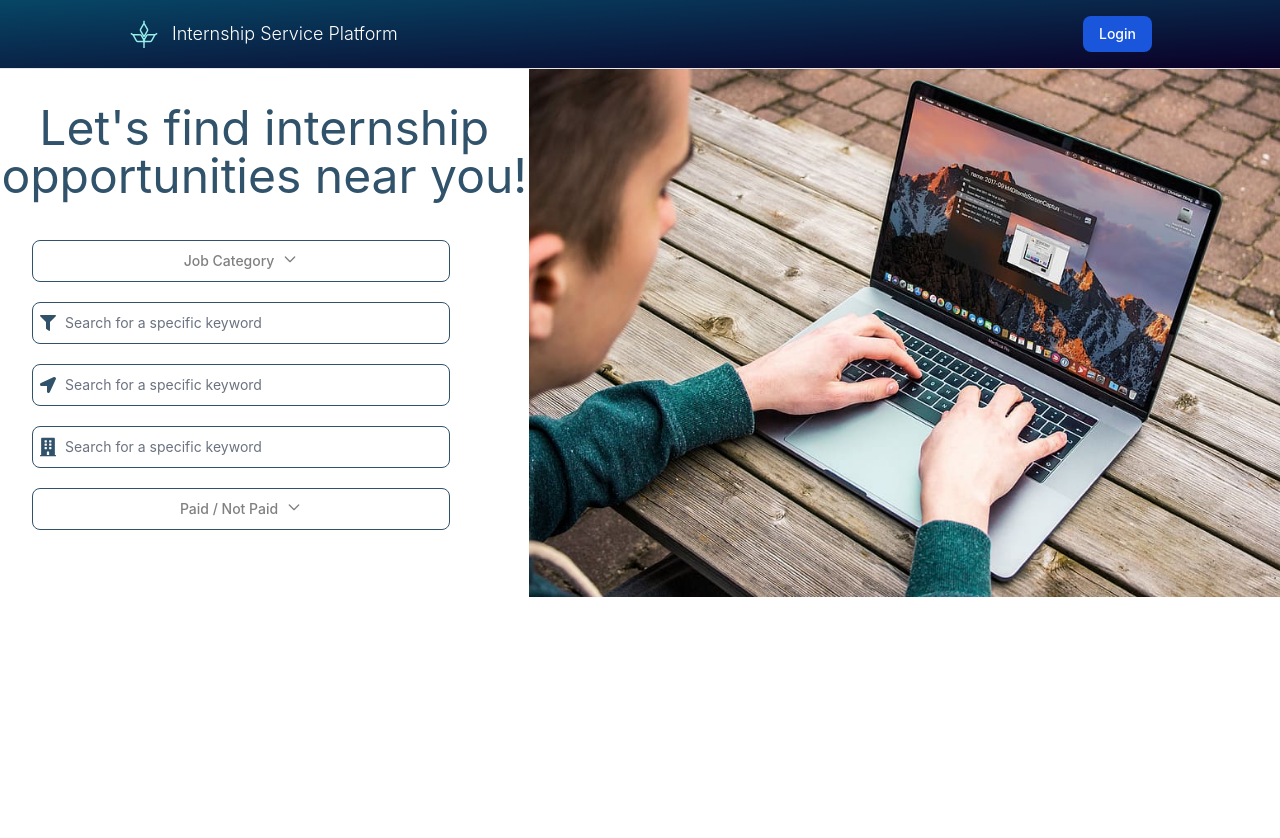
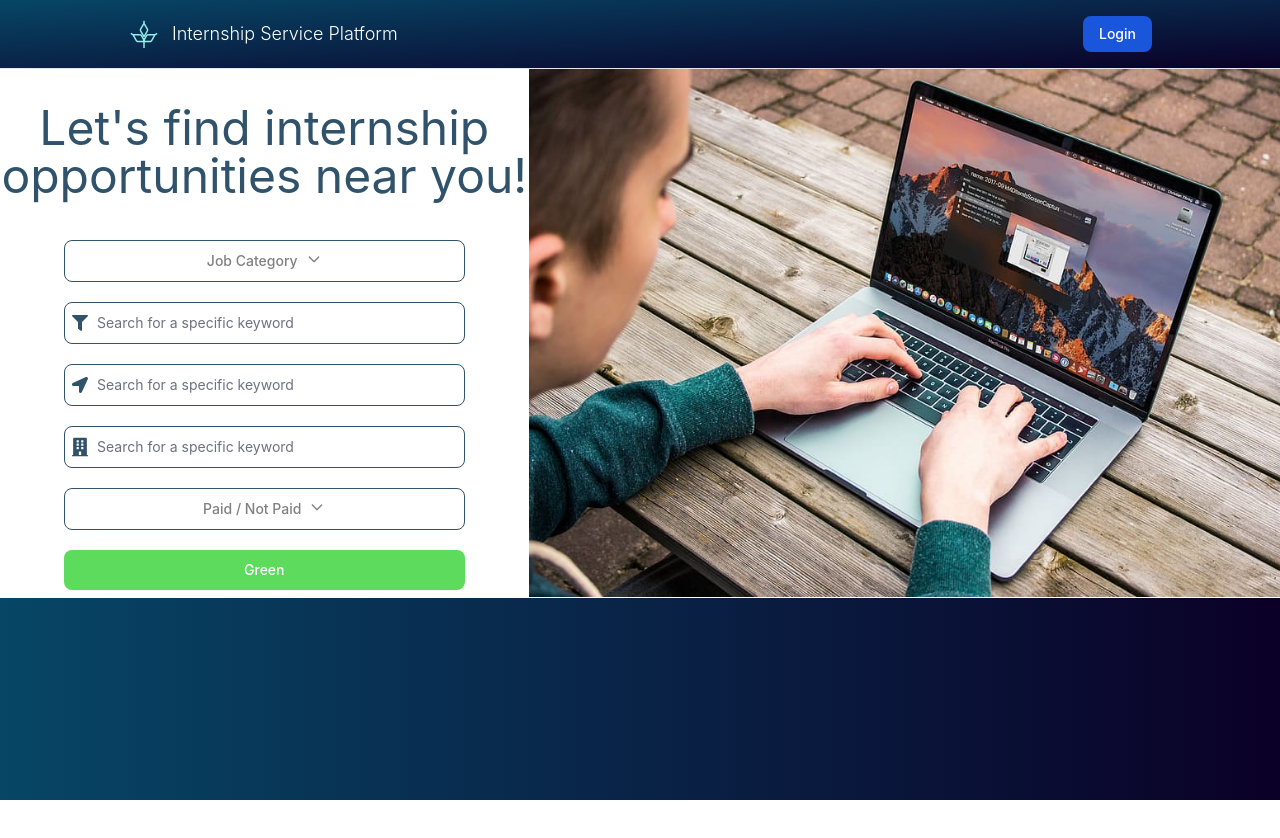
Before and after one commit to alexabainza/internship-app, a React (Vite) app in the folder frontend/: page /filter in a window 1280 px wide. Shown: the top 838 px of the page. After the commit the page ends 800 px from the top, so only its background shows below. Built offline with nearby package versions, Linux system fonts and the light colour scheme.

Commit message:
added button tio filter screen

```diff
--- a/frontend/src/pages/FilterAhead.jsx
+++ b/frontend/src/pages/FilterAhead.jsx
@@ -1,21 +1,27 @@
 import React from "react";
-import { Dropdown } from "flowbite-react";
+import { Button, Dropdown } from "flowbite-react";
 import { FaFilter, FaLocationArrow, FaBuilding } from "react-icons/fa";
-import person from "../assets/persontyping.jpg"
+import person from "../assets/persontyping.jpg";
 const FilterAhead = () => {
   return (
-    <div className="mt-16 flex flex-row min-h-screen bg-white">
-      <div className="pt-10 w-1/2 flex flex-col gap-10">
-        <h1 className="text-[#30526A] text-center text-5xl ">Let's find internship opportunities near you!</h1>
+    <div className="mt-16 flex flex-row max-h-screen bg-white justify-center">
+      <div className="pt-10 w-1/2 flex flex-col gap-10 items-center">
+        <h1 className="text-[#30526A] text-center text-5xl ">
+          Let's find internship opportunities near you!
+        </h1>
 
-        <div className="px-8 flex flex-col gap-5">
+        <div className="px-16 flex flex-col gap-5 w-full">
           <Dropdown
             placement=""
             label="Job Category"
             className="bg-white "
             dismissOnClick={false}
-          style={{ width: '90%',  backgroundColor: "white", color: "gray", borderColor: "#30526A" }}
-
+            style={{
+              width: "100%",
+              backgroundColor: "white",
+              color: "gray",
+              borderColor: "#30526A",
+            }}
           >
             <Dropdown.Item>Advertising and Marketing</Dropdown.Item>
             <Dropdown.Item>Aerospace</Dropdown.Item>
@@ -32,7 +38,7 @@ const FilterAhead = () => {
               placeholder="Search for a specific keyword"
               required
               style={{
-                width: "90%",
+                width: "100%",
                 backgroundColor: "white",
                 color: "gray",
                 borderColor: "#30526A",
@@ -48,7 +54,7 @@ const FilterAhead = () => {
               placeholder="Search for a specific keyword"
               required
               style={{
-                width: "90%", // Adjusted width to match the other inputs
+                width: "100%",
                 backgroundColor: "white",
                 color: "gray",
                 borderColor: "#30526A",
@@ -65,7 +71,7 @@ const FilterAhead = () => {
               placeholder="Search for a specific keyword"
               required
               style={{
-                width: "90%", // Adjusted width to match the other inputs
+                width: "100%",
                 backgroundColor: "white",
                 color: "gray",
                 borderColor: "#30526A",
@@ -74,21 +80,32 @@ const FilterAhead = () => {
             <FaBuilding className="absolute top-1/2 transform -translate-y-1/2 left-2 h-6 text-[#30526A]" />
           </div>
 
-
           <Dropdown
             label="Paid / Not Paid"
             className="bg-white"
             dismissOnClick={false}
-          style={{ width: '90%', backgroundColor: "white", color: "gray", borderColor: "#30526A"}}
+            style={{
+              width: "100%",
+              backgroundColor: "white",
+              color: "gray",
+              borderColor: "#30526A",
+            }}
           >
             <Dropdown.Item>Paid</Dropdown.Item>
             <Dropdown.Item>Not Paid</Dropdown.Item>
           </Dropdown>
+
+          <button
+            style={{ width: "100%" }}
+            type="button"
+            class="text-white bg-[#5CDB5C] hover:bg-green-800 font-medium rounded-lg text-sm px-5 py-2.5 me-2 mb-2"
+          >
+            Green
+          </button>
         </div>
       </div>
       <div>
-        <img src={person
-        } />
+        <img src={person} />
       </div>
     </div>
   );
```
Lines whose indentation alone changed are shown as unchanged.
